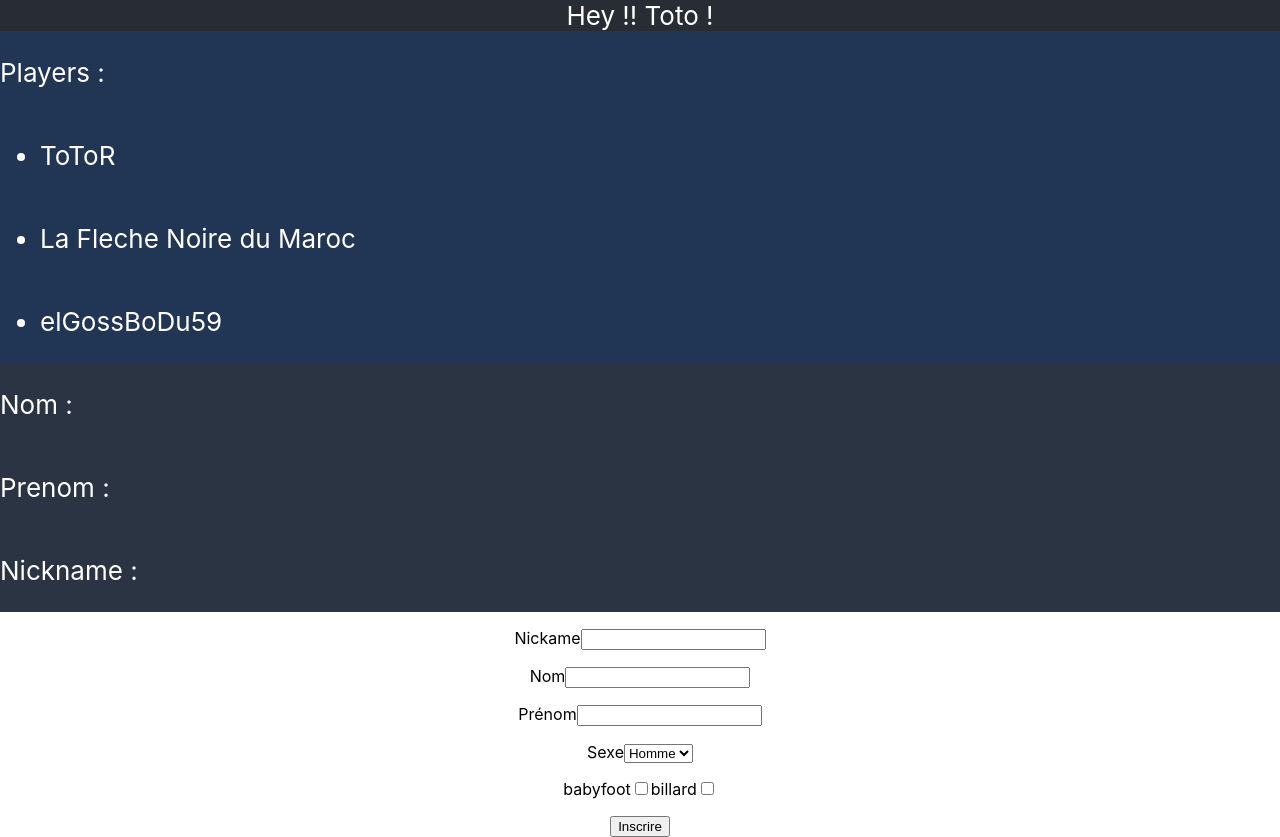
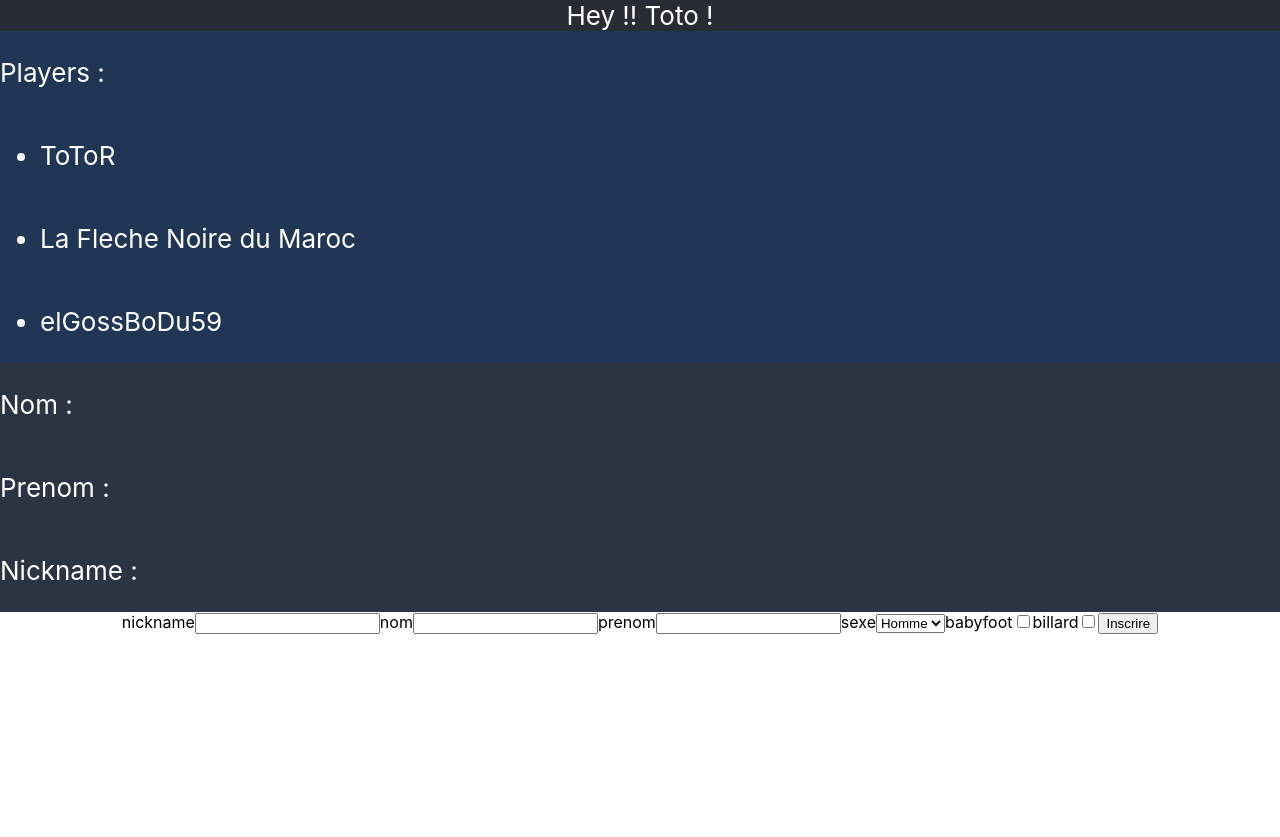
Before and after one commit to Crashou59/formation_react, a React (Create React App) app: page / in a window 1280 px wide. After the commit the page ends 800 px from the top, so only its background shows below. Built offline with nearby package versions, Linux system fonts and the light colour scheme.

Commit message:
modify form to use Formik

```diff
--- a/package.json
+++ b/package.json
@@ -3,9 +3,11 @@
   "version": "0.1.0",
   "private": true,
   "dependencies": {
+    "formik": "^2.0.6",
     "react": "^16.12.0",
     "react-dom": "^16.12.0",
-    "react-scripts": "3.2.0"
+    "react-scripts": "3.2.0",
+    "yup": "^0.27.0"
   },
   "scripts": {
     "start": "react-scripts start",
--- a/src/components/Player/Player.js
+++ b/src/components/Player/Player.js
@@ -22,8 +22,7 @@ export class Player extends React.Component {
         });
     }
 
-    registrationEvent(ev, newPlayer) {
-        ev.preventDefault();
+    registrationEvent(newPlayer) {
         this.setState({ players: [...this.state.players, newPlayer] });
     }
 
@@ -31,7 +30,7 @@ export class Player extends React.Component {
         return <>
             <PlayerList players={this.state.players} onPlayerChange={(p) => this.selectPlayer(p)} />
             <PlayerDetails player={this.state.selected} />
-            <Registration onRegistration={(ev, p) => this.registrationEvent(ev, p)} />
+            <Registration onRegistration={p => this.registrationEvent(p)} />
         </ >;
     }
 }
--- a/src/components/Registration/Registration.js
+++ b/src/components/Registration/Registration.js
@@ -1,46 +1,47 @@
 import React from 'react';
+import { Formik, Field, Form, ErrorMessage } from 'formik';
+import * as Yup from 'yup';
 
 export class Registration extends React.Component {
 
-    constructor(props) {
-        super(props);
-        this.state = { nickname: '', nom: '', prenom: '', sexe: 'H', babyfoot: false, billard: false };
-    }
-
-    handleChange(event) {
-        const value = event.target.type === 'checkbox' ? event.target.checked : event.target.value;
-        this.setState({ [event.target.name]: value });
-    }
-
     render() {
-        return <form onSubmit={(ev) => this.props.onRegistration(ev,{ ...this.state })}>
-            <p>
-                Nickame
-          <input name="nickname" type="text" value={this.state.nickname} onChange={(e) => this.handleChange(e)} />
-            </p>
-            <p>
-                Nom
-            <input name="nom" type="text" value={this.state.nom} onChange={(e) => this.handleChange(e)} />
-            </p>
-            <p>
-                Prénom
-            <input name="prenom" type="text" value={this.state.prenom} onChange={(e) => this.handleChange(e)} />
-            </p>
-            <p>
-                Sexe
-                <select name="sexe" value={this.state.sexe} onChange={(e) => this.handleChange(e)}>
+        return <Formik
+            initialValues={{ nickname: '', nom: '', prenom: '', sexe: 'H', babyfoot: false, billard: false }}
+            validationSchema={Yup.object({
+                nickname: Yup.string()
+                    .max(15, 'Must be 15 characters or less')
+                    .required('Required'),
+                nom: Yup.string()
+                    .max(20, 'Must be 20 characters or less')
+                    .required('Required')
+            })}
+            onSubmit={(values, { setSubmitting, resetForm }) => {
+                this.props.onRegistration(values);
+                setSubmitting(true);
+                resetForm({});
+            }}
+        >
+            <Form >
+                <label htmlFor="nickname">nickname</label>
+                <Field name="nickname" type="text" />
+                <ErrorMessage name="nickname" />
+                <label htmlFor="nom">nom</label>
+                <Field name="nom" type="text" />
+                <ErrorMessage name="nom" />
+                <label htmlFor="prenom">prenom</label>
+                <Field name="prenom" type="text" />
+                <label htmlFor="sexe">sexe</label>
+                <Field name="sexe" as="select" className="my-select">
                     <option value="H">Homme</option>
                     <option value="F">Femme</option>
-                </select>
-            </p>
-            <p>
-                babyfoot
-            <input name="babyfoot" type="checkbox" checked={this.state.babyfoot} onChange={(e) => this.handleChange(e)} />
-                billard
-            <input name="billard" type="checkbox" checked={this.state.billard} onChange={(e) => this.handleChange(e)} />
-            </p>
-            <input name="nickname" type="submit" value="Inscrire" />
-        </form>;
+                </Field>
+                <label htmlFor="babyfoot">babyfoot</label>
+                <Field name="babyfoot" type="checkbox" />
+                <label htmlFor="billard">billard</label>
+                <Field name="billard" type="checkbox" />
+                <button type="submit">Inscrire</button>
+            </Form>
+        </Formik>
     }
 
 }
```
